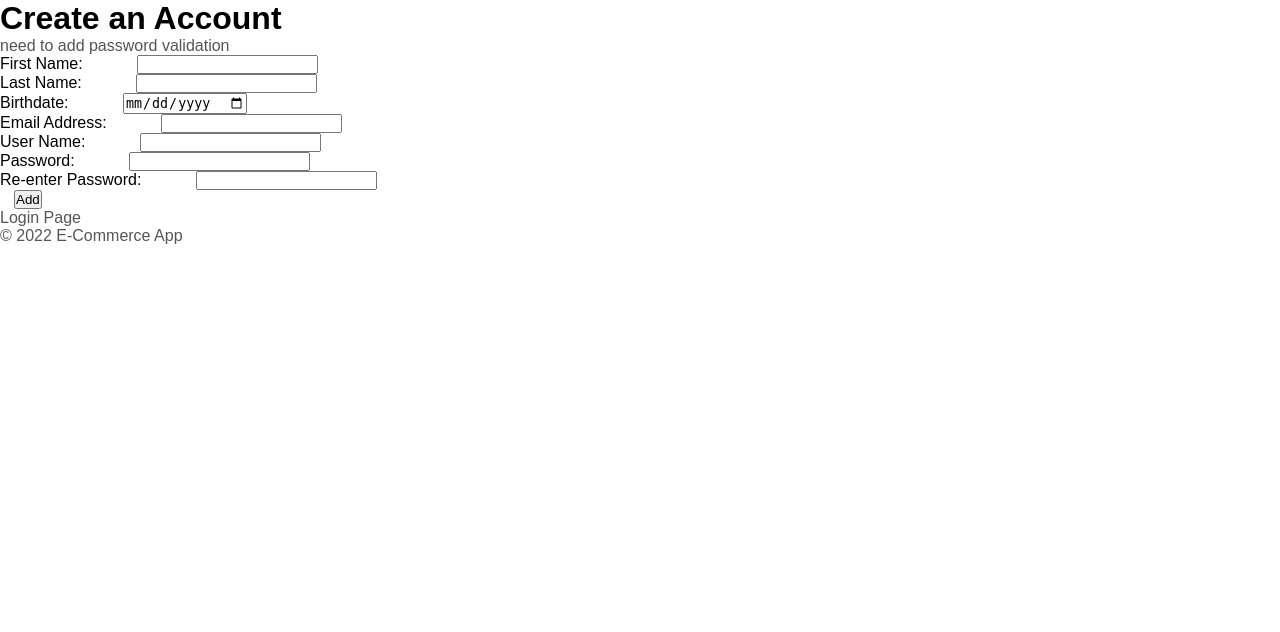
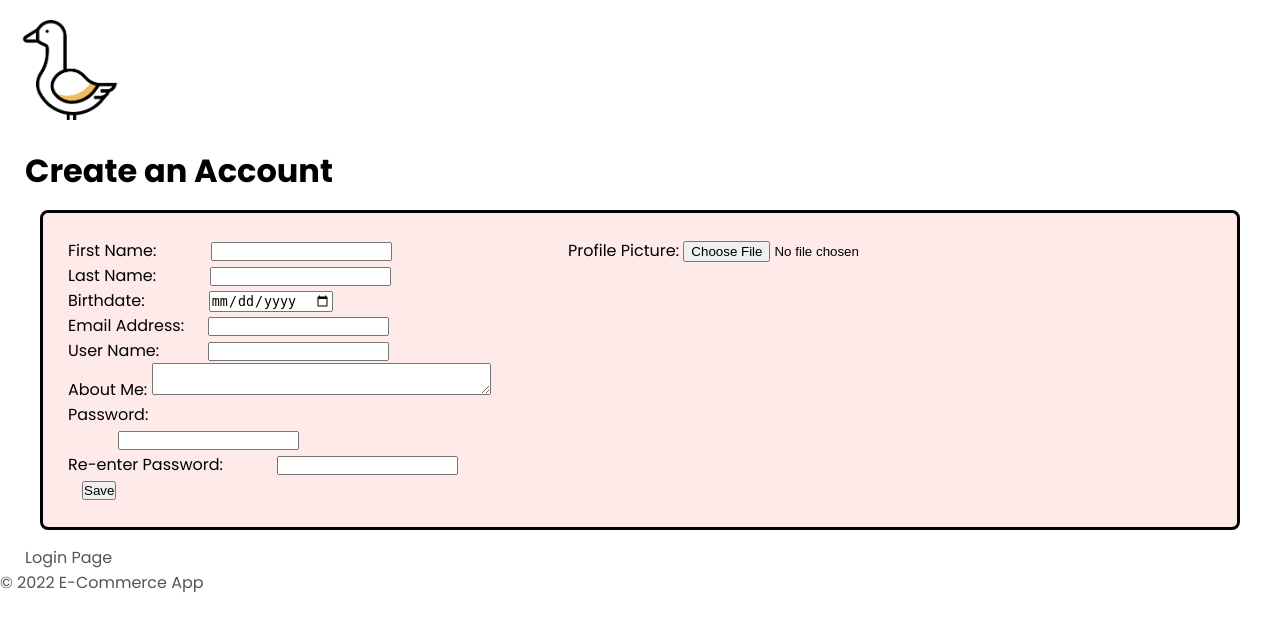
Before and after one commit to eshakhmatova/4300-Project, a PHP site: page /create_account.php in a window 1280 px wide. Shown: the top 632 px of the page. Run offline with PHP 8.4, Linux system fonts and the light colour scheme.

Commit message:
Updated CSS For Create/Edit Account, Product page

```diff
--- a/add_account.php
+++ b/add_account.php
@@ -5,6 +5,7 @@ $lastName = filter_input(INPUT_POST, 'lastName');
 $dob = filter_input(INPUT_POST, 'dob');
 $email = filter_input(INPUT_POST, 'email');
 $uname = filter_input(INPUT_POST, 'uname');
+$aboutMe = filter_input(INPUT_POST, 'aboutMe');
 $pword = filter_input(INPUT_POST, 'pword');
 $pwordValidation = filter_input(INPUT_POST, 'pwordValidation');
 
--- a/add_product.php
+++ b/add_product.php
@@ -18,7 +18,7 @@ else {
 
     require_once('database.php');
     $query = 'INSERT INTO product (userId, name, description, categoryId, price, createDate, sold, customerId)
-                VALUES (:userId, :name, :description, :categoryId, :price, :sellByDate, 0, 0)';
+                VALUES (:userId, :name, :description, :categoryId, :price, CURRENT_TIMESTAMP, 0, 0)';
     $statement = $db->prepare($query);
     $statement->bindValue(':userId', $_SESSION['userID']);
     $statement->bindValue(':name', $name);
@@ -39,7 +39,7 @@ else {
             $tempLocation = $_FILES['imageFile']['tmp_name'][$id];
             $targetFilePath = $uploadsDir.$fileName;
             $fileType = strtolower(pathinfo($targetFilePath, PATHINFO_EXTENSION));
-            $uploadDate = date('Y-m-d H:i:s')
+            $uploadDate = date('Y-m-d H:i:s');
             $uploadOK = 1;
             if(in_array($fileType, $allowedFileType)) {
                 if(move_uploaded_file($tempLocation, $targetFilePath)) {
--- a/add_product_form.php
+++ b/add_product_form.php
@@ -95,7 +95,7 @@ $statement->closeCursor();
                     for (i = 0; i < filesAmount; i++) {
                         var reader = new FileReader();
                         reader.onload = function (event) {
-                            $($.parseHTML('<img>')).attr('src', event.target.result).appendTo(imgPreviewPlaceholder);
+                            $($.parseHTML('<img>')).attr({'src': event.target.result, 'class': 'imageUp'}).appendTo(imgPreviewPlaceholder);
                         }
                         reader.readAsDataURL(input.files[i]);
                     }
--- a/create_account.php
+++ b/create_account.php
@@ -6,15 +6,41 @@ require_once('database.php');
 <!DOCTYPE html>
 <html>
 <head>
-	<title>E-Commerce App</title>
+    <meta charset="UTF-8">
+    <title> Goose Egg - Create An Account </title>
     <link rel="stylesheet" href="stylesheet.css">
+    <link rel="preconnect" href="https://fonts.googleapis.com">
+    <link rel="preconnect" href="https://fonts.gstatic.com" crossorigin>
+    <link href="https://fonts.googleapis.com/css2?family=Poppins:wght@200;300;400;500;600;700&display=swap"
+        rel="stylesheet">
+    <link rel="stylesheet"
+        href="https://cdn.jsdelivr.net/npm/@fortawesome/fontawesome-free@5.15.4/css/fontawesome.min.css">
 </head>
-<header>
+
+<body>
+    <div class="navbar">
+        <div class="logo">
+            <img src="./images/logo.png" width="100px">
+        </div>
+        <!--
+            <nav>
+                <ul>
+                    <li> <a href="website.php">Home</a></li>
+                    <li> <a href="list_products.php">Products</a></li>
+                    <li> <a href="about.html">About</a></li>
+                    <li> <a href="contact.html">Contact</a></li>
+                    <li> <a href="account.php">Account</a></li>
+                </ul>
+            </nav>
+            <img src="./images/cart.png" width="30px" height="30px">
+        -->
+    </div>
+
+    <div class="container">
         <h1>Create an Account</h1>
-</header>
-<main>
-	<p>need to add password validation</p>
-	<form action="add_account.php" method="post" id="add_account_form">
+        <form action="add_account.php" method="post" id="account">
+            <div class="formGrid">
+                <div class="gridItem">
                     <label style="width:400px;">First Name:
                         <input style="margin-left:50px;flex:0 0 130px;" type="text" name="firstName">
                     </label>
@@ -24,18 +50,23 @@ require_once('database.php');
                     </label>
                     <br>
                     <label style="width:400px;">Birthdate:
-			<input style="margin-left:50px;flex:0 0 130px;" type="date" name="dob">
+                        <input style="margin-left:60px;flex:0 0 200px;" type="date" name="dob">
                     </label>
                     <br>
                     <label style="width:400px;">Email Address:
-			<input style="margin-left:50px;flex:0 0 130px;" type="text" name="email">
+                        <input style="margin-left:20px;flex:0 0 130px;" type="text" name="email">
                     </label>
                     <br>
                     <label style="width:400px;">User Name:
-			<input style="margin-left:50px;flex:0 0 130px;" type="text" name="uname">
+                        <input style="margin-left:45px;flex:0 0 130px;" type="text" name="uname">
+                    </label>
+                    <br>
+                    <label style='width:400px;'>About Me:
+                        <textarea name="aboutMe" rows="2" cols="40"></textarea>
                     </label>
                     <br>
                     <label style="width:400px">Password:
+                        <br>
                         <input style="margin-left:50px;flex:0 0 130px;" type="password" name="pword">
                     </label>
                     <br>
@@ -43,10 +74,48 @@ require_once('database.php');
                         <input style="margin-left:50px;flex:0 0 130px;" type="password" name="pwordValidation">
                     </label>
                     <br>
-        <input style="padding:0; margin-left:14px; flex:0 0 40px;" type="submit" value="Add">
+                    <input style="padding:0; margin-left:14px; flex:0 0 40px;" type="submit" value="Save">
+                </div>
+                <div class="gridItem">
+                    <div class="imgGallery">
+                        <!--Displays images-->
+                    </div>
+                    <label>Profile Picture:
+                        <input type="file" id="chooseFile" name = "imageFile">
+                    </label>
+                </div>
+            </div>
         </form>
         <a class="style" href="index.php">Login Page</a>
-</main>
+    </div>
+
+
+        <script src="https://code.jquery.com/jquery-3.5.1.slim.min.js"></script>
+        <script>
+            $(function () {
+                // Multiple images preview with JavaScript
+                var multiImgPreview = function (input, imgPreviewPlaceholder) {
+                    if (input.files) {
+                    var filesAmount = input.files.length;
+                    for (i = 0; i < filesAmount; i++) {
+                        var reader = new FileReader();
+                        reader.onload = function (event) {
+                            $($.parseHTML('<img>')).attr({'src': event.target.result, 'class': 'imageUp'}).appendTo(imgPreviewPlaceholder);
+                        }
+                        reader.readAsDataURL(input.files[i]);
+                    }
+                }
+            };
+            $('#chooseFile').on('change', function () {
+                multiImgPreview(this, 'div.imgGallery');
+            });
+        });
+    </script>
+
+
+
+
+</body>
 <footer>
 	<p class="foot">&copy; <?php echo date("Y"); ?> E-Commerce App</p>
 </footer>
--- a/stylesheet.css
+++ b/stylesheet.css
@@ -429,7 +429,15 @@ aboutDiv{
     margin: 15px;
     background: rgba(255, 214, 214, 0.5);
     display: grid;
-    grid-template-columns: 400px auto;
+    grid-template-columns: 500px auto;
     padding: 15px;
 
 }
+
+.imageUp {
+    border: 1px solid #ddd; /* Gray border */
+    border-radius: 4px;  /* Rounded border */
+    padding: 5px; /* Some padding */
+    width: 250px; /* Set a small width */
+    display: inline;
+}
```
Also changed, not shown: account.php (+10 -9 lines), edit_product_form.php (+19 -11 lines), product.php (+14 -6 lines). Lines whose indentation alone changed are shown as unchanged.
